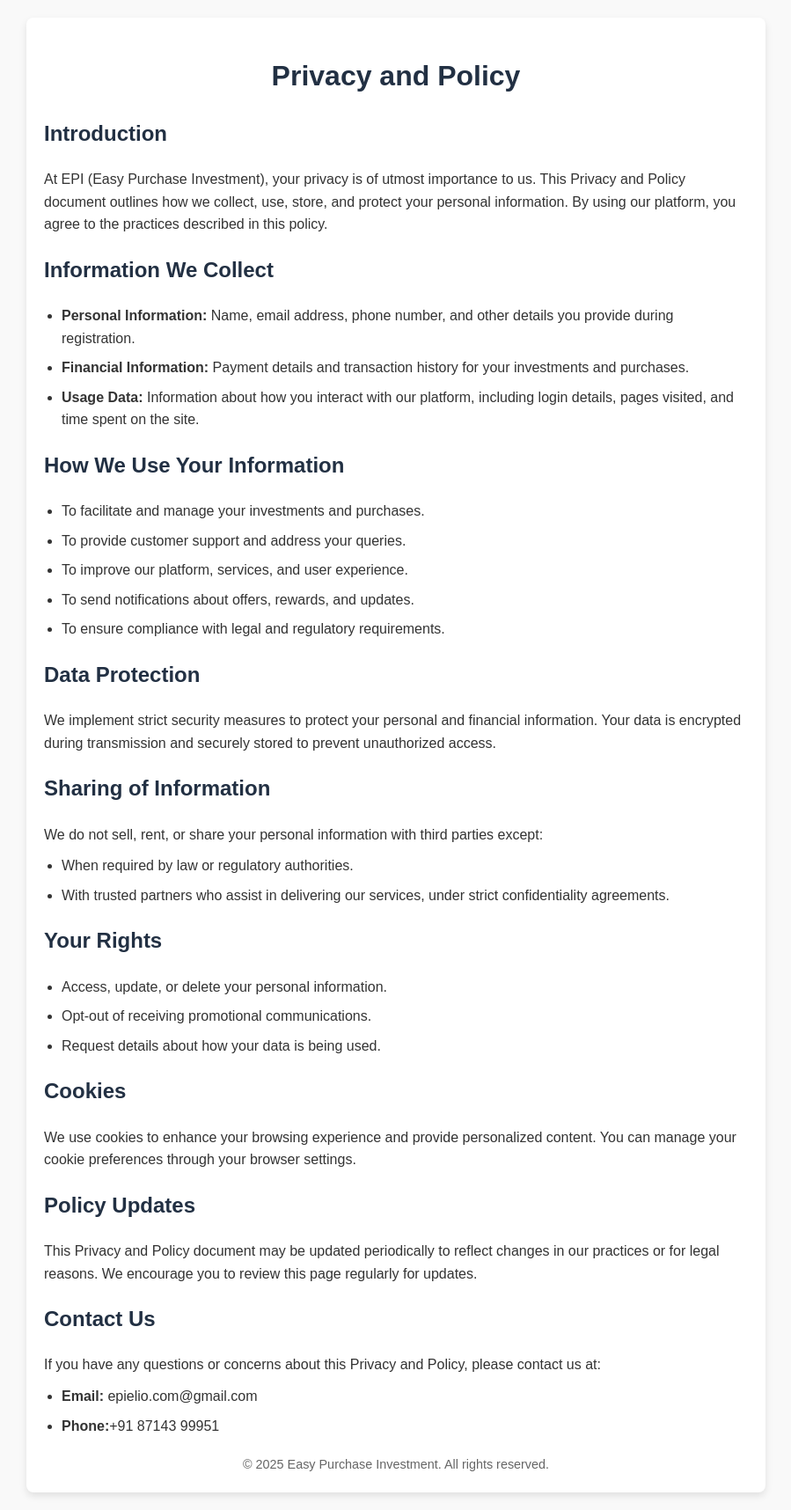
After one commit to Safwanach2002/EPI--Portfolio, a Django app: template template/privacy.html in a window 1280 px wide. The commit adds this page. Shown: the whole page at 88% size, without its empty margins (190-1089 px from the left). Run offline with Django 5.2, Linux system fonts and the light colour scheme; the template is opened without the code that fills it, so the values that code supplies are empty.

Commit message:
third commit

```diff
--- a/portapp/urls.py
+++ b/portapp/urls.py
@@ -7,6 +7,7 @@
     path('', views.home, name='home'),  # Home page
     path('index/', views.index, name='index'),  # Default English page
     path('ml/', views.indexM, name='indexM'),  # Malayalam page
+    path('privacy/', views.privacy_view, name='privacy'),
 ]
 
 if settings.DEBUG:
--- a/portapp/views.py
+++ b/portapp/views.py
@@ -27,3 +27,6 @@
         'servicesM': servicesM,
         'testimonialsM':testimonialsM,
     })
+
+def privacy_view(request):
+   return render(request, 'privacy.html')
--- a/template/index.html
+++ b/template/index.html
@@ -484,8 +484,8 @@
                     <p class="footer-links">
                         <a href="#">Home</a>
                         <a href="#">Blog</a>
-                        <a href="#">Pricing</a>
                         <a href="#">About</a>
+                        <a href="{% url 'privacy' %}">Privacy</a>
                         <a href="#">Faq</a>
                         <a href="#">Contact</a>
                     </p>
--- /dev/null
+++ b/template/privacy.html
@@ -0,0 +1,108 @@
+<!DOCTYPE html>
+{% load static %}
+<html lang="en">
+<head>
+    <meta charset="UTF-8">
+    <meta name="viewport" content="width=device-width, initial-scale=1.0">
+    <link rel="shortcut icon" href="{% static 'img/favicon.png' %}" type="">
+    <title>Privacy and Policy - Easy Purchase Investment</title>
+    <style>
+        body {
+            font-family: Arial, sans-serif;
+            line-height: 1.6;
+            margin: 0;
+            padding: 0;
+            background-color: #f9f9f9;
+            color: #333;
+        }
+        .container {
+            max-width: 800px;
+            margin: 20px auto;
+            background: #fff;
+            padding: 20px;
+            box-shadow: 0 4px 8px rgba(0, 0, 0, 0.1);
+            border-radius: 8px;
+        }
+        h1, h2, h3 {
+            color: #223043;
+        }
+        h1 {
+            text-align: center;
+            margin-bottom: 20px;
+        }
+        p {
+            margin: 10px 0;
+        }
+        ul {
+            margin: 10px 0;
+            padding-left: 20px;
+        }
+        ul li {
+            margin-bottom: 8px;
+        }
+        .footer {
+            text-align: center;
+            margin-top: 20px;
+            font-size: 0.9em;
+            color: #666;
+        }
+    </style>
+</head>
+<body>
+    <div class="container">
+        <h1>Privacy and Policy</h1>
+        <h2>Introduction</h2>
+        <p>At EPI (Easy Purchase Investment), your privacy is of utmost importance to us. This Privacy and Policy document outlines how we collect, use, store, and protect your personal information. By using our platform, you agree to the practices described in this policy.</p>
+
+        <h2>Information We Collect</h2>
+        <ul>
+            <li><strong>Personal Information:</strong> Name, email address, phone number, and other details you provide during registration.</li>
+            <li><strong>Financial Information:</strong> Payment details and transaction history for your investments and purchases.</li>
+            <li><strong>Usage Data:</strong> Information about how you interact with our platform, including login details, pages visited, and time spent on the site.</li>
+        </ul>
+
+        <h2>How We Use Your Information</h2>
+        <ul>
+            <li>To facilitate and manage your investments and purchases.</li>
+            <li>To provide customer support and address your queries.</li>
+            <li>To improve our platform, services, and user experience.</li>
+            <li>To send notifications about offers, rewards, and updates.</li>
+            <li>To ensure compliance with legal and regulatory requirements.</li>
+        </ul>
+
+        <h2>Data Protection</h2>
+        <p>We implement strict security measures to protect your personal and financial information. Your data is encrypted during transmission and securely stored to prevent unauthorized access.</p>
+
+        <h2>Sharing of Information</h2>
+        <p>We do not sell, rent, or share your personal information with third parties except:</p>
+        <ul>
+            <li>When required by law or regulatory authorities.</li>
+            <li>With trusted partners who assist in delivering our services, under strict confidentiality agreements.</li>
+        </ul>
+
+        <h2>Your Rights</h2>
+        <ul>
+            <li>Access, update, or delete your personal information.</li>
+            <li>Opt-out of receiving promotional communications.</li>
+            <li>Request details about how your data is being used.</li>
+        </ul>
+
+        <h2>Cookies</h2>
+        <p>We use cookies to enhance your browsing experience and provide personalized content. You can manage your cookie preferences through your browser settings.</p>
+
+        <h2>Policy Updates</h2>
+        <p>This Privacy and Policy document may be updated periodically to reflect changes in our practices or for legal reasons. We encourage you to review this page regularly for updates.</p>
+
+        <h2>Contact Us</h2>
+        <p>If you have any questions or concerns about this Privacy and Policy, please contact us at:</p>
+        <ul>
+            <li><strong>Email:</strong> epielio.com@gmail.com</li>
+            <li><strong>Phone:</strong>+91 87143 99951</li>
+        </ul>
+
+        <div class="footer">
+            &copy; 2025 Easy Purchase Investment. All rights reserved.
+        </div>
+    </div>
+</body>
+</html>
```
